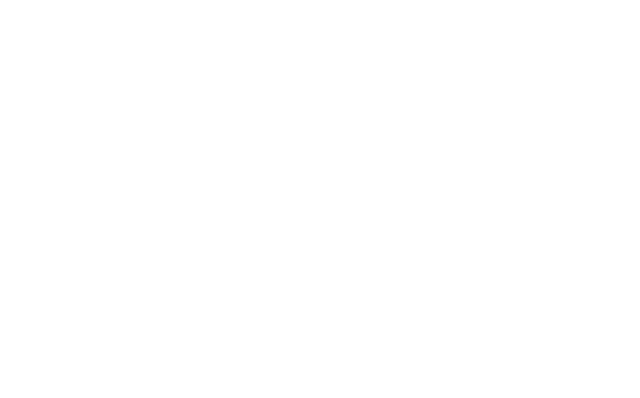
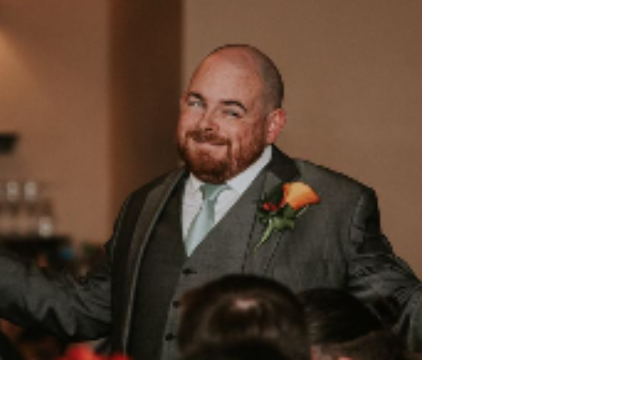
Before and after one commit to IanDoyle01/ucd-resume, a plain HTML site: page index.html in a window 1280 px wide. Shown: the whole page, without its empty margins (0-640 px from the left). Drawn offline with nearby package versions, Linux system fonts and the light colour scheme.

Commit message:
added logo image

```diff
--- a/assets/css/style.css
+++ b/assets/css/style.css
@@ -0,0 +1,16 @@
+@import url('https://fonts.googleapis.com/css?family=Roboto:100,200,300,400,500,600,700|Exo:100,200,300,400,500,600,700');
+
+header {
+    margin: 0;
+}
+
+.logo {
+    background: url("../images/Ian.JPG");
+    background-position: center;
+    background-repeat: no-repeat;
+    background-size: cover;
+    min-height: 360px;
+    transition: all .5s ease-in-out;
+    -moz-transition: all .5s ease-in-out;
+    -webkit-transition: all .5s ease-in-out;
+}
--- a/index.html
+++ b/index.html
@@ -7,12 +7,21 @@
     <meta http-equiv="X-UA-Compatible" content="ie=edge">
     <link rel="stylesheet" href="https://maxcdn.bootstrapcdn.com/bootstrap/3.3.7/css/bootstrap.min.css" type="text/css" />
     <link rel="stylesheet" href="https://maxcdn.bootstrapcdn.com/font-awesome/4.7.0/css/font-awesome.min.css" type="text/css" />
+    <link rel="stylesheet" href="assets/css/style.css" type="text/css" />
     <title>Ian Doyle - Software Developer</title>
 </head>
 
 <body>
     <header>
+        <div class="row">
+            <a <href="index.html">
+                <div class="col-md-4 logo"></div>
+            </a>
 
+            <div class="col-md-8">
+
+            </div>
+        </div>
     </header>
 
     <section>
```
Also changed, not shown: assets/images/Ian.JPG (added).
